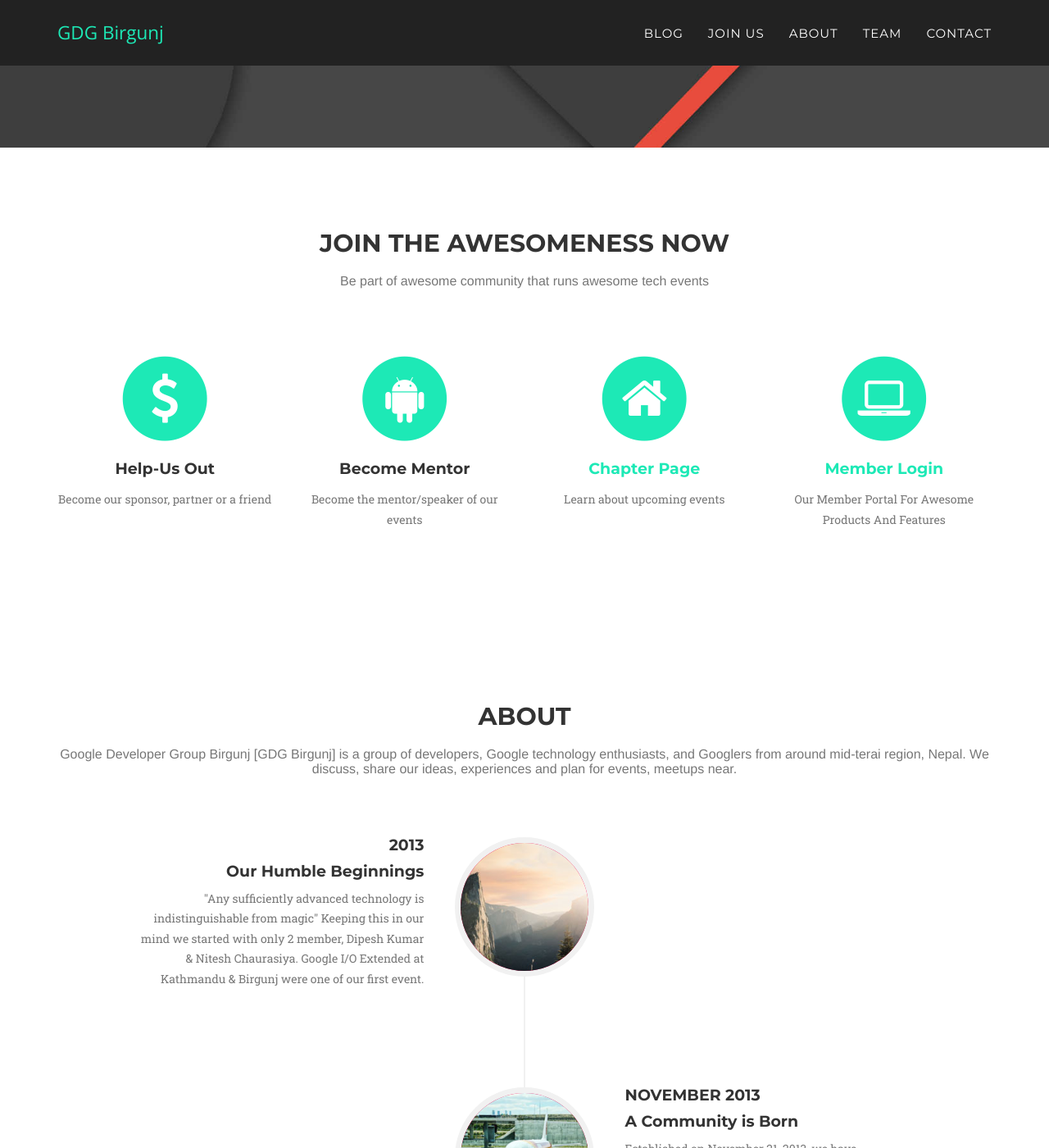
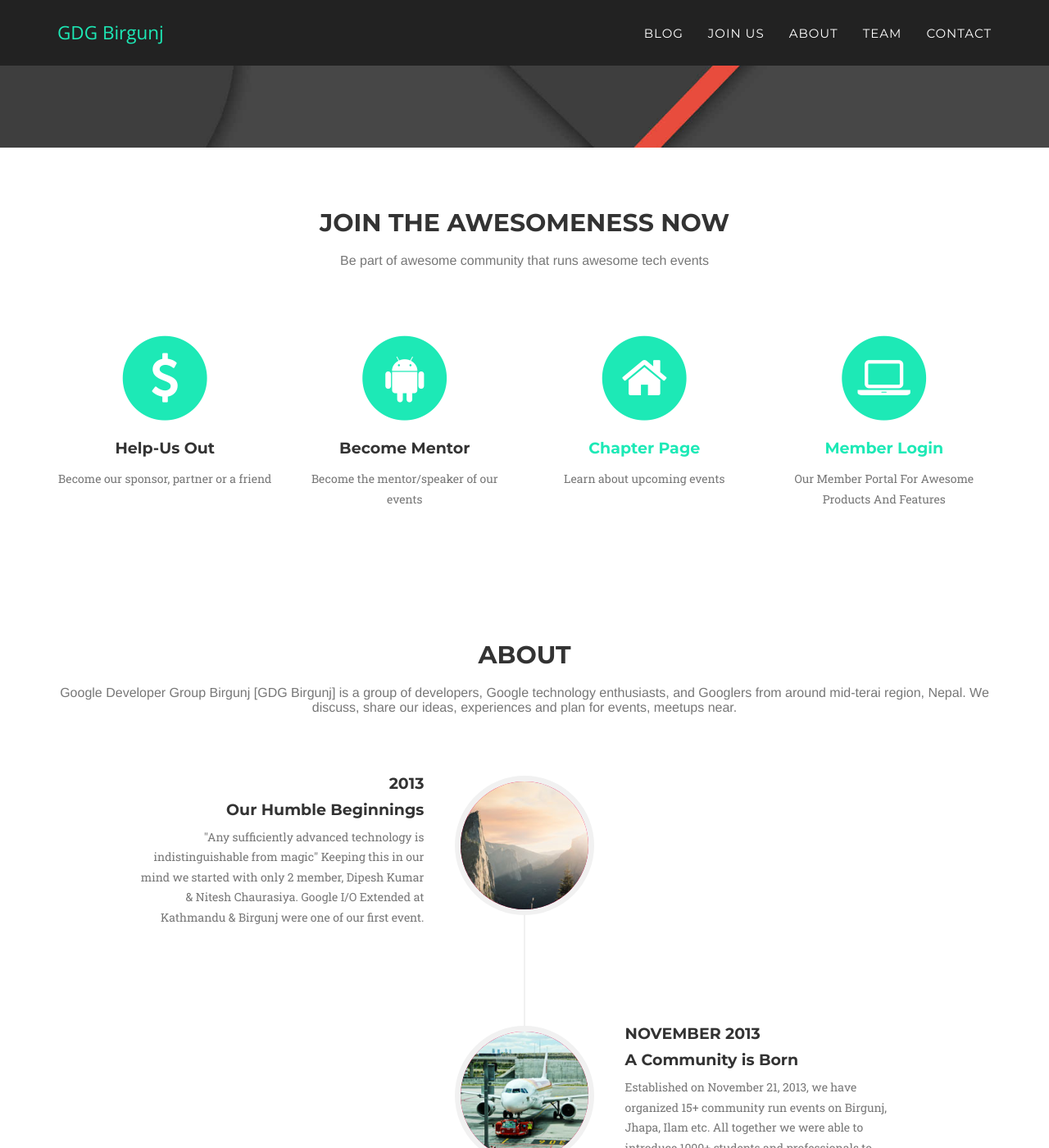
Before and after one commit to gdgbirgunj/gdgbirgunj.org, a Jekyll site: the page built from index.html, in a window 1280 px wide and 1400 px high, scrolled down 550 px. Shown: the whole window at 82% size. Built offline with Jekyll 4.4.1, drawn with Linux system fonts in a browser that asks for light colours; some web fonts are replaced.

```diff
--- a/_includes/css/agency.css
+++ b/_includes/css/agency.css
@@ -341,9 +341,9 @@
 
 }
 
-@media(min-width:768px) {
+@media(min-width:700px) {
     section {
-        padding: 100px 0;
+        padding: 75px 0;
     }
 }
 
```
